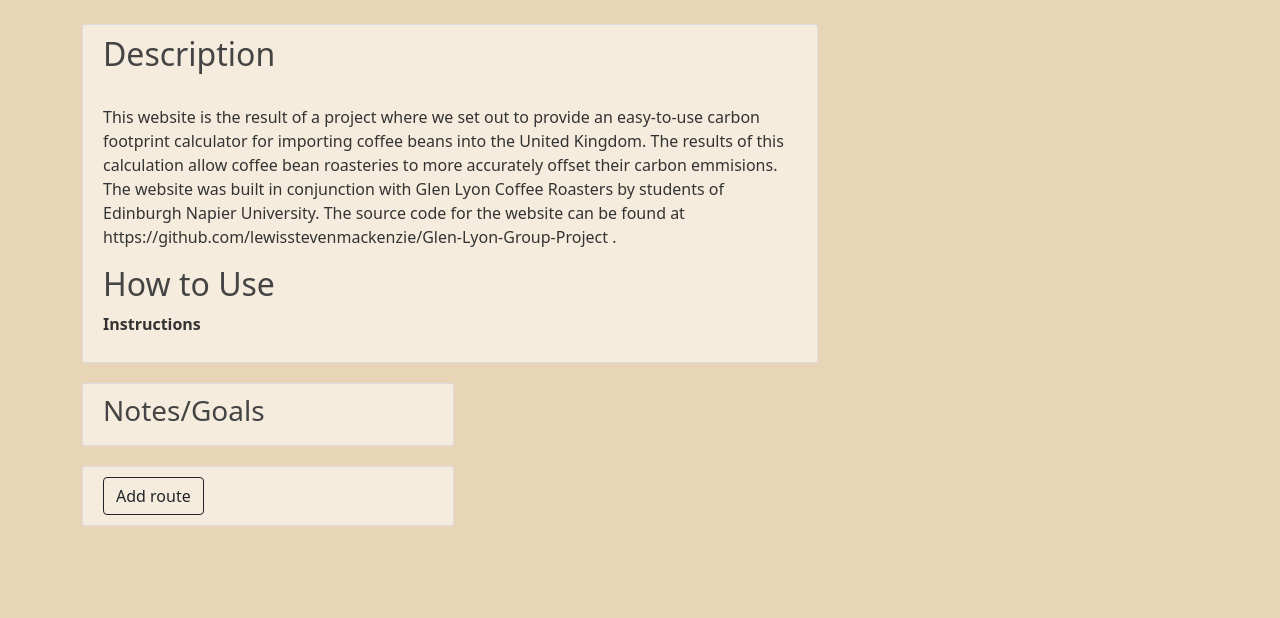
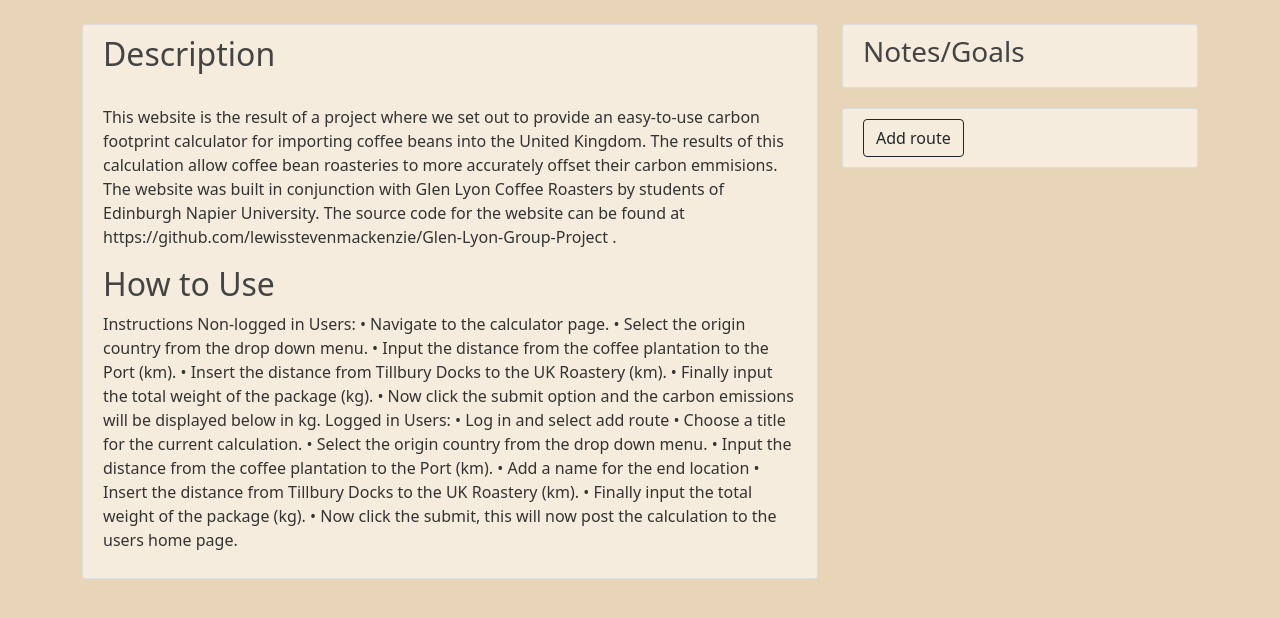
Before and after one commit to lewisstevenmackenzie/Glen-Lyon-Group-Project, a Python web app: template templates/about.html in a window 1280 px wide. Shown: the part 56-674 px from the top of the page. Run offline with Jinja, Linux system fonts and the light colour scheme; the template is opened without the code that fills it, so the values that code supplies are empty.

Commit message:
Update about.html

```diff
--- a/templates/about.html
+++ b/templates/about.html
@@ -10,8 +10,26 @@
   </div>
   <div class="media-body">
     <h2 >How to Use</h2>
-    <p><strong>
+    <p>
       Instructions
+
+      Non-logged in Users:
+        • Navigate to the calculator page.
+        • Select the origin country from the drop down menu.
+        • Input the distance from the coffee plantation to the Port  (km).
+        • Insert the distance from Tillbury Docks to the UK Roastery (km).
+        • Finally input the total weight of the package (kg).
+        • Now click the submit option and the carbon emissions will be displayed below in kg.
+
+      Logged in Users:
+        • Log in and select add route
+        • Choose a title for the current calculation.
+        • Select the origin country from the drop down menu.
+        • Input the distance from the coffee plantation to the Port  (km).
+        • Add a name for the end location
+        • Insert the distance from Tillbury Docks to the UK Roastery (km).
+        • Finally input the total weight of the package (kg).
+        • Now click the submit, this will now post the calculation to the users home page.
     </p>
   </div>
 </article>
```
